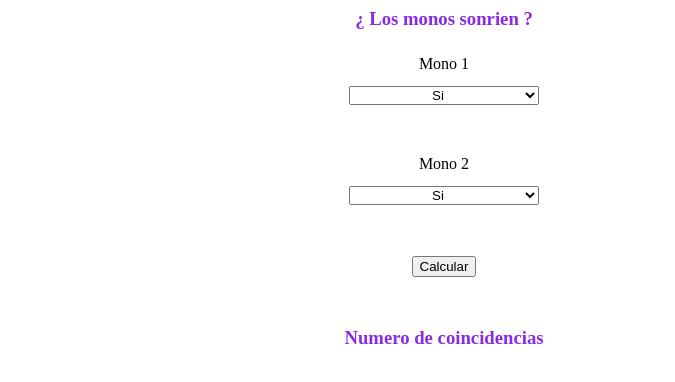
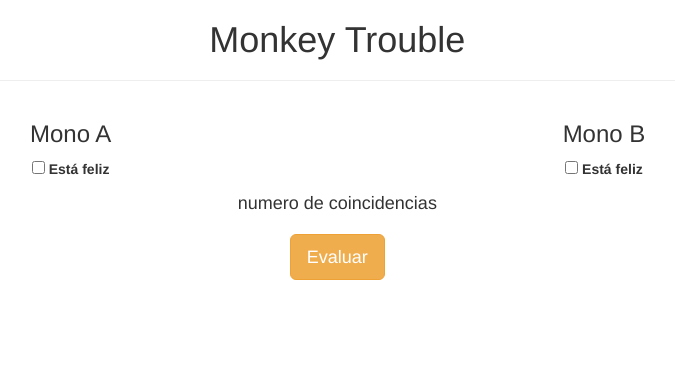
Before and after one commit to gabdelc/monkeyTrouble, a plain HTML site: page index.html in a window 1280 px wide. Shown: the whole page, without its empty margins (196-871 px from the left). Drawn offline with nearby package versions, Linux system fonts and the light colour scheme.

Commit message:
onchange

```diff
--- a/index.html
+++ b/index.html
@@ -2,42 +2,41 @@
 <head>
 	<meta charset="UTF-8">
 	<meta name="viewport" content="width=device-width, initial-scale=1.0">
+	<link rel="stylesheet" href="https://maxcdn.bootstrapcdn.com/bootstrap/3.3.7/css/bootstrap.min.css" integrity="sha384-BVYiiSIFeK1dGmJRAkycuHAHRg32OmUcww7on3RYdg4Va+PmSTsz/K68vbdEjh4u" crossorigin="anonymous">
 	<title> Monkey trouble </title>
-	<style type="text/css">
-        *{ text-align: center; margin-bottom: 2%;}
-        h3{ color: blueviolet; }
-        select{width: 15%; margin-top: 1%;}
-    </style>
+
 
 </head>
 <body>
+    <div class="col-md-10 text-center">
+		<h1 class="">Monkey Trouble</h1>
+		<hr>
+		<div class="row">
+			<div class="col-md-6">
 
-	<h3> ¿ Los monos sonrien ?</h3>
-    <div class="formulario">
-        <label for="dia">Mono 1</label>
-        <br>
-        <select  id="aSmile">
-           <option value="1">Si</option>
-           <option value="2">No</option>
+				<h3>Mono A</h3>
+				<label for="mono_a">
+					<input type="checkbox" onchange="mono1()" id="mono_1"> Está feliz
+				</label>
+				<div id="img_mono_1"></div>
 
-        </select>
-    </div>
-    <div class="formulario">
-        <label for="vacaciones"> Mono 2</label>
-        <br>
-        <select id="bSmile">
-            <option value="1">Si</option>
-            <option value="2">No</option>
-        </select>
-    </div>
-    <div>
-        <button onclick="calcular()"> Calcular </button>
-    </div>
-    <div>
-        <h3>Numero de coincidencias</h3>
-        <h1 id="salida"></h1>
+			</div>
 
-    </div>
+
+			<div class="col-md-6">
+				<h3>Mono B</h3>
+				<label for="mono_2">
+					<input type="checkbox" onchange="mono2()" id="mono_b"> Está feliz
+				</label>
+				<div id="img_mono_2"></div>
+			</div>
+		</div>
+		<div>
+			<h4> numero de coincidencias</h4>
+			<h1 id="salida"></h1>
+		</div>
+		<p><button onclick="evaluar()" class="btn-warning btn-lg btn">Evaluar</button></p>
+	</div>
 </body>
 <script src="main.js"></script>
 </html>
--- a/main.js
+++ b/main.js
@@ -1,11 +1,40 @@
-function calcular() {
+function mono1()
+{
+	var img = document.getElementById("img_mono_1");
+	var checkA = document.getElementById("mono_1");
 
-    var mono1= document.getElementById("aSmile").value;
-    var mono2 = parseInt(document.getElementById("bSmile").value);
-    var aSmile = false;
-    var aSmile = false;
-    var salida = document.getElementById("salida");
+	if(checkA.checked)
+	{
+		img.innerHTML = '<img class="imagen" src="img/happy.jpg">';
+	}else{
+		img.innerHTML = '<img src="img/sad.jpg">';
+	}
+}
 
-   if(aSmile){
 
-   }
+
+function mono2()
+{
+	var img = document.getElementById("img_mono_2");
+	var checkB = document.getElementById("mono_2");
+
+	if(checkB.checked)
+		img.innerHTML = '<img src="img/happy.jpg">';
+	else
+		img.innerHTML = '<img src="img/sad.jpg">';
+}
+
+function evaluar()
+{
+	var aSmile = document.getElementById("mono_1").checked;
+	var bSmile = document.getElementById("mono_2").checked;
+	var salida = document.getElementById("salida");
+
+	if(aSmile == bSmile)
+	{
+		salida.innerHTML = "1";
+	}else{
+
+		salida.innerHTML = "0";
+	}
+}
```
Also changed, not shown: img/happy.jpg (added), img/sad.jpg (added).
